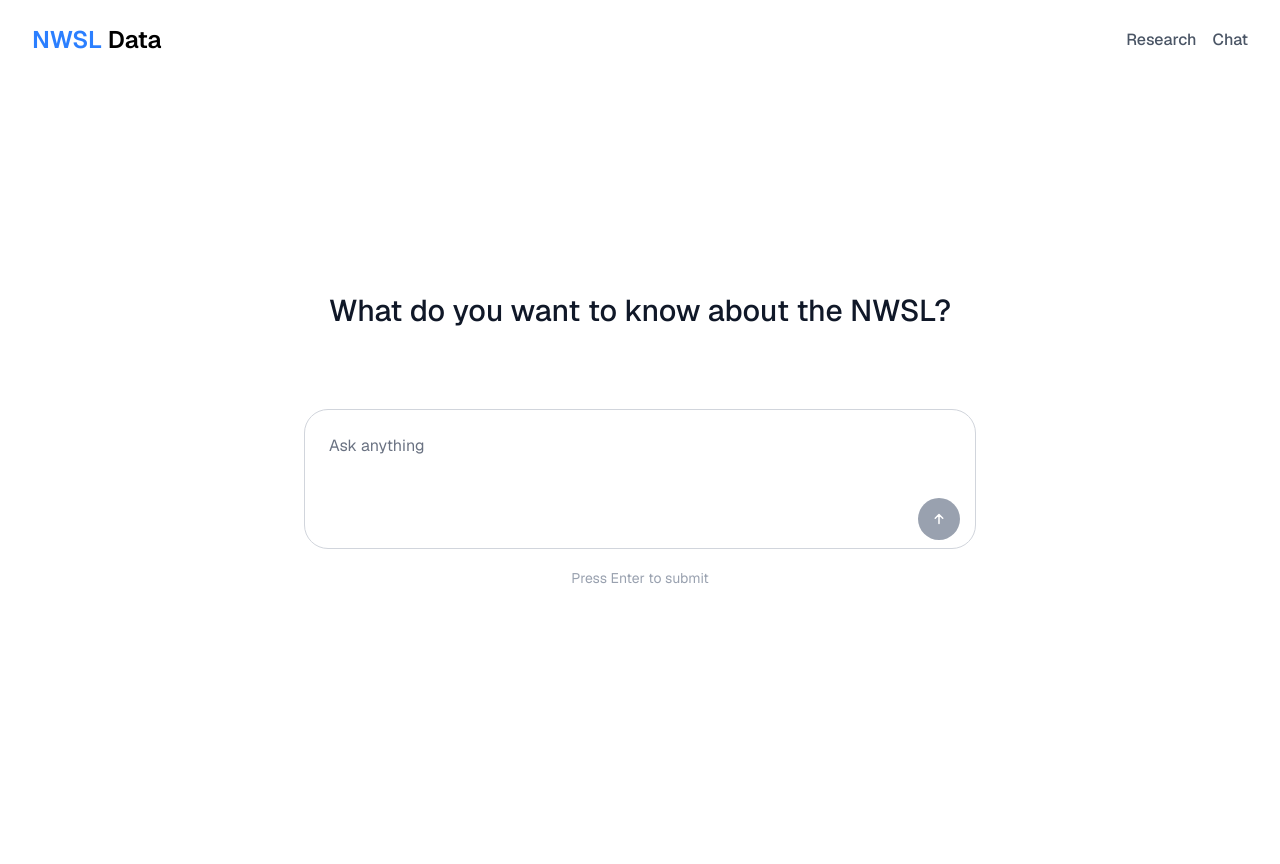
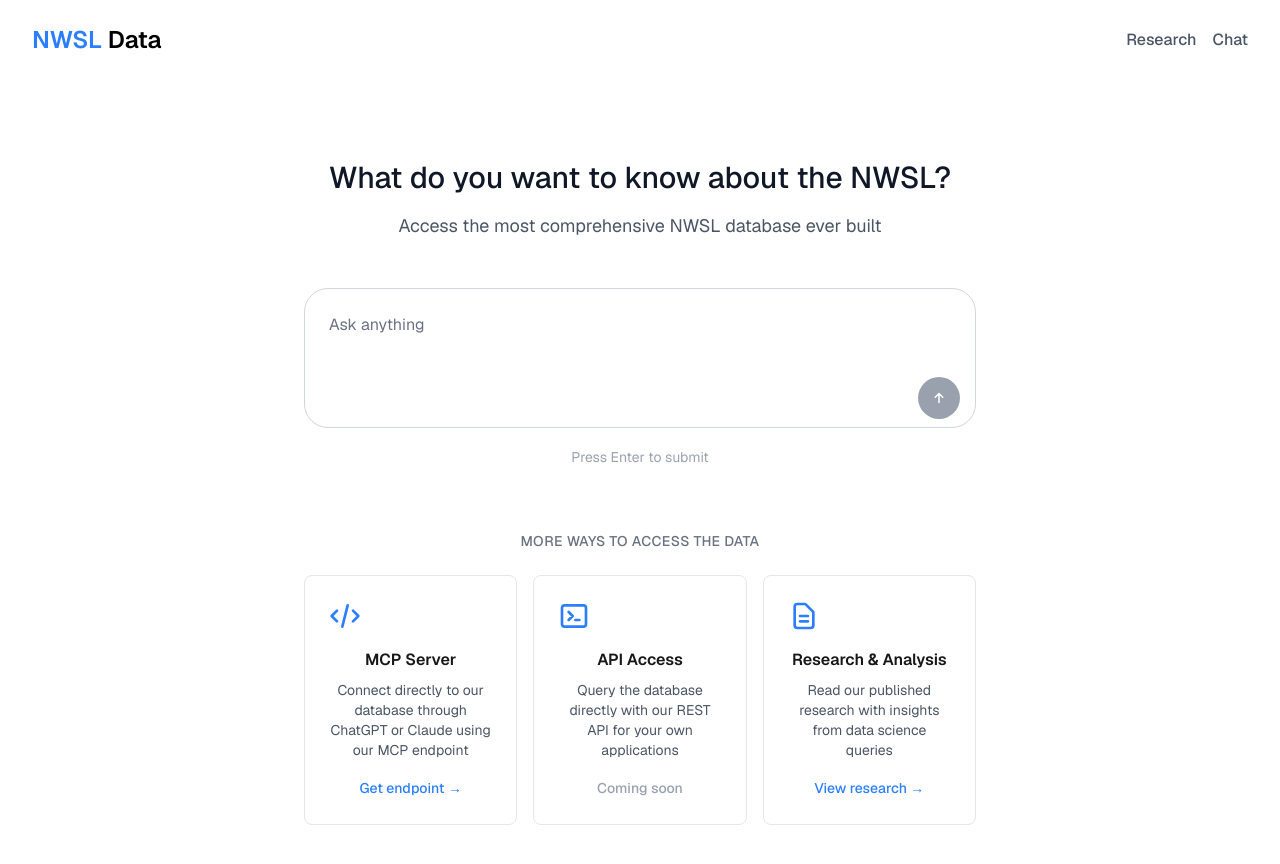
Before and after one commit to tom-mcmillan/nwsl-nextjs-web, a Next.js app: page / in a window 1280 px wide. Shown: the top 864 px of the page. Before the commit the page ends 800 px from the top, so only its background shows below. Built offline with nearby package versions, Linux system fonts and the light colour scheme; no server answers.

Commit message:
Add access options to homepage
- Keep chat box as the centerpiece
- Add three clean option cards below:
  - MCP Server integration for ChatGPT/Claude
  - API Access (coming soon)
  - Research & Analysis
- Simple, clear value proposition
- No complex SaaS nonsense, just open access to data

```diff
--- a/app/page.tsx
+++ b/app/page.tsx
@@ -46,9 +46,12 @@
         <main className="flex flex-col items-center text-center max-w-2xl w-full">
           {/* Hero Section */}
           <div className="mb-12">
-            <h1 className="text-3xl font-medium mb-8 text-gray-900">
+            <h1 className="text-3xl font-medium mb-4 text-gray-900">
               {dynamicHeadline}
             </h1>
+            <p className="text-gray-600 text-lg">
+              Access the most comprehensive NWSL database ever built
+            </p>
           </div>
 
           {/* ChatGPT-style Question Section */}
@@ -100,6 +103,69 @@
               Press Enter to submit
             </p>
           </div>
+
+          {/* Access Options */}
+          <div className="w-full mt-16">
+            <h2 className="text-sm font-medium text-gray-500 uppercase tracking-wide mb-6">
+              More Ways to Access the Data
+            </h2>
+
+            <div className="grid grid-cols-1 md:grid-cols-3 gap-4">
+              {/* MCP Integration */}
+              <div className="border border-gray-200 rounded-lg p-6 hover:border-gray-300 transition-colors">
+                <div className="mb-4">
+                  <svg className="w-8 h-8 text-blue-500" fill="none" stroke="currentColor" viewBox="0 0 24 24">
+                    <path strokeLinecap="round" strokeLinejoin="round" strokeWidth={2} d="M10 20l4-16m4 4l4 4-4 4M6 16l-4-4 4-4" />
+                  </svg>
+                </div>
+                <h3 className="font-semibold mb-2">MCP Server</h3>
+                <p className="text-sm text-gray-600 mb-4">
+                  Connect directly to our database through ChatGPT or Claude using our MCP endpoint
+                </p>
+                <a
+                  href="https://platform.nwsldata.com/docs/mcp"
+                  className="text-sm text-blue-500 hover:text-blue-600 font-medium"
+                >
+                  Get endpoint →
+                </a>
+              </div>
+
+              {/* API Access */}
+              <div className="border border-gray-200 rounded-lg p-6 hover:border-gray-300 transition-colors">
+                <div className="mb-4">
+                  <svg className="w-8 h-8 text-blue-500" fill="none" stroke="currentColor" viewBox="0 0 24 24">
+                    <path strokeLinecap="round" strokeLinejoin="round" strokeWidth={2} d="M8 9l3 3-3 3m5 0h3M5 20h14a2 2 0 002-2V6a2 2 0 00-2-2H5a2 2 0 00-2 2v12a2 2 0 002 2z" />
+                  </svg>
+                </div>
+                <h3 className="font-semibold mb-2">API Access</h3>
+                <p className="text-sm text-gray-600 mb-4">
+                  Query the database directly with our REST API for your own applications
+                </p>
+                <span className="text-sm text-gray-400 font-medium">
+                  Coming soon
+                </span>
+              </div>
+
+              {/* Research */}
+              <div className="border border-gray-200 rounded-lg p-6 hover:border-gray-300 transition-colors">
+                <div className="mb-4">
+                  <svg className="w-8 h-8 text-blue-500" fill="none" stroke="currentColor" viewBox="0 0 24 24">
+                    <path strokeLinecap="round" strokeLinejoin="round" strokeWidth={2} d="M9 12h6m-6 4h6m2 5H7a2 2 0 01-2-2V5a2 2 0 012-2h5.586a1 1 0 01.707.293l5.414 5.414a1 1 0 01.293.707V19a2 2 0 01-2 2z" />
+                  </svg>
+                </div>
+                <h3 className="font-semibold mb-2">Research & Analysis</h3>
+                <p className="text-sm text-gray-600 mb-4">
+                  Read our published research with insights from data science queries
+                </p>
+                <a
+                  href="/research"
+                  className="text-sm text-blue-500 hover:text-blue-600 font-medium"
+                >
+                  View research →
+                </a>
+              </div>
+            </div>
+          </div>
         </main>
       </div>
     </div>
```
